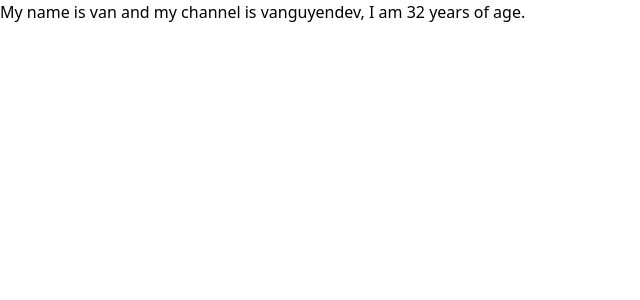
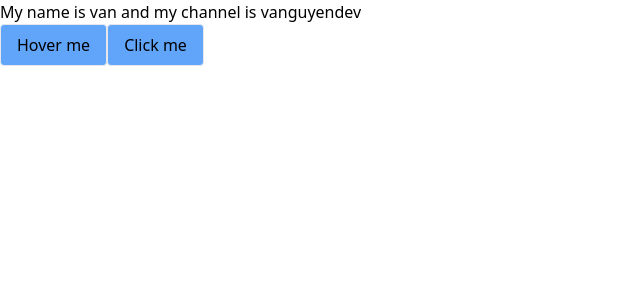
Before and after one commit to vanguyen333/reactUltimate, a React (Vite) app in the folder chapter2/: page / in a window 1280 px wide. Shown: the top 300 px of the page, without its empty margins (0-640 px from the left). Built offline with nearby package versions, Linux system fonts and the light colour scheme.

Commit message:
basic event, chapter2 #19 DOM events

```diff
--- a/chapter2/src/components/FirstCompo.jsx
+++ b/chapter2/src/components/FirstCompo.jsx
@@ -4,13 +4,31 @@ const FirstComp = () => {
     address: "vanguyendev",
     age: 32,
   };
+  const handleClick = (event) => {
+    // console.log("click me");
+    console.log(event.target);
+  };
+  const handleOnMoverOver = () => {
+    console.log(event);
+  };
+
   return (
     <div>
       <h1>
-        My name is {state.name} and my channel is {state.address}, I am{" "}
-        {state.age} years of age.
+        My name is {state.name} and my channel is {state.address}
       </h1>
-      {/* hi there */}
+      <button
+        onMouseOver={handleOnMoverOver}
+        className="border bg-blue-400 rounded py-2 px-4"
+      >
+        Hover me
+      </button>
+      <button
+        onClick={handleOnMoverOver}
+        className="border bg-blue-400 rounded py-2 px-4"
+      >
+        Click me
+      </button>
     </div>
   );
 };
```
